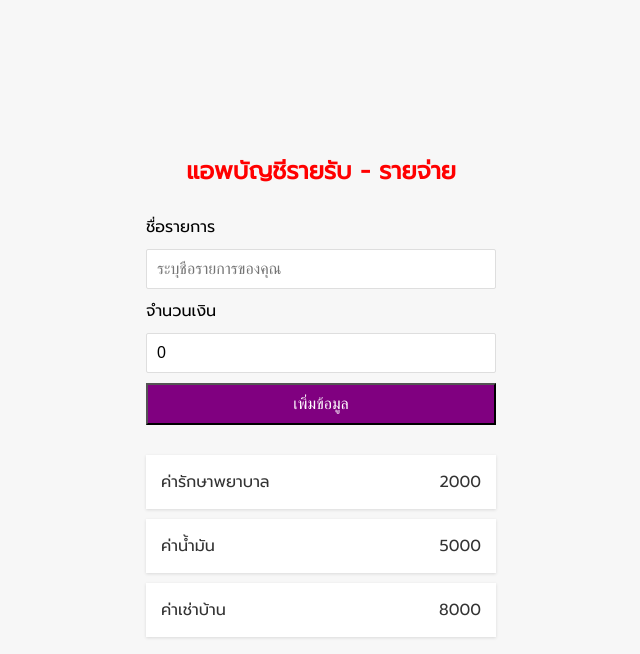
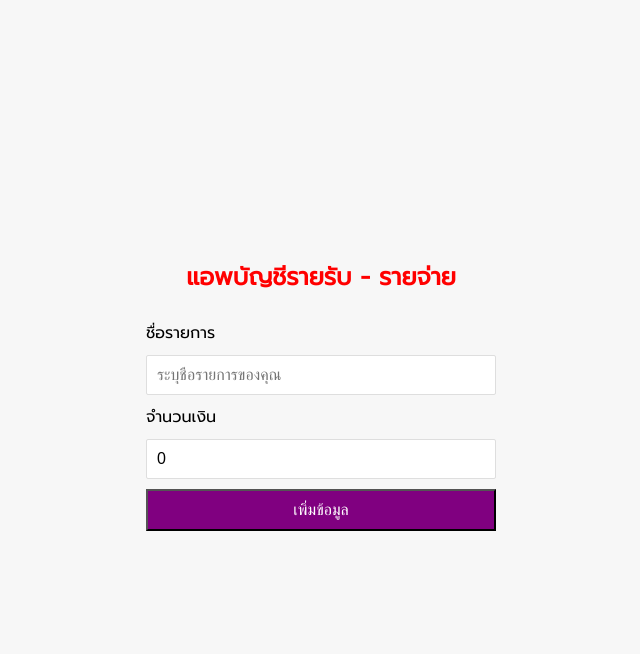
Before and after one commit to sarawuthjdp/demo-react, a React (Create React App) app: page / in a window 1280 px wide. Shown: the top 654 px of the page, without its empty margins (319-959 px from the left). Built offline with nearby package versions, Linux system fonts and the light colour scheme.

Commit message:
data communication

```diff
--- a/src/App.js
+++ b/src/App.js
@@ -1,13 +1,21 @@
+import { useState } from 'react'
 import Transaction from "./Component/Transaction";
 import FormComponent from "./Component/FormComponent";
 import './App.css'
 function App() {
   const design = { color: "red", textAlign: "center", fontSize: "1.5rem" };
+  const [items, setItems] = useState([])
+  const onAddNewItem = (newItems)=>{
+    setItems((prevItem)=>{
+      return [newItems,...prevItem];
+    });
+  }
+
   return (
     <div className='container'>
       <h1 style={design}>แอพบัญชีรายรับ - รายจ่าย</h1>
-      <FormComponent></FormComponent>
-      <Transaction></Transaction>
+      <FormComponent onAddItem={onAddNewItem}></FormComponent>
+      <Transaction items={items}></Transaction>
     </div>
   );
 }
--- a/src/Component/FormComponent.js
+++ b/src/Component/FormComponent.js
@@ -1,7 +1,8 @@
 import { useState } from 'react'
 import './FormComponent.css'
+import {v4 as uuidv4} from 'uuid';
 
-const FormComponent = ()=>{
+const FormComponent = ({onAddItem})=>{
 
     const [title,setTitle] = useState('')
     const [amount,setAmount] = useState(0)
@@ -15,10 +16,11 @@ const FormComponent = ()=>{
     const saveItem = (event)=>{
         event.preventDefault();
         const itemData = {
+            id:uuidv4(),
             title: title,
             amount: Number(amount)
         }
-        console.log(itemData);
+        onAddItem(itemData);
         setTitle('')
         setAmount(0)
     }
--- a/src/Component/Transaction.js
+++ b/src/Component/Transaction.js
@@ -1,16 +1,11 @@
 import Item from "./Item";
 import "./Transaction.css";
-import {v4 as uuidv4} from 'uuid';
 
-const Transaction = () => {
-  const data = [
-    {title:'ค่ารักษาพยาบาล',amount:2000},
-    {title:'ค่าน้ำมัน',amount:5000},
-    {title:'ค่าเช่าบ้าน',amount:8000}
-  ]
+const Transaction = (props) => {
+  const {items} = props;
   return (
     <ul className="item-list">
-      {data.map((element)=><Item {...element} key={uuidv4()}></Item>)}
+      {items.map((element)=><Item {...element} key={element.id}></Item>)}
     </ul>
   );
 };
```
